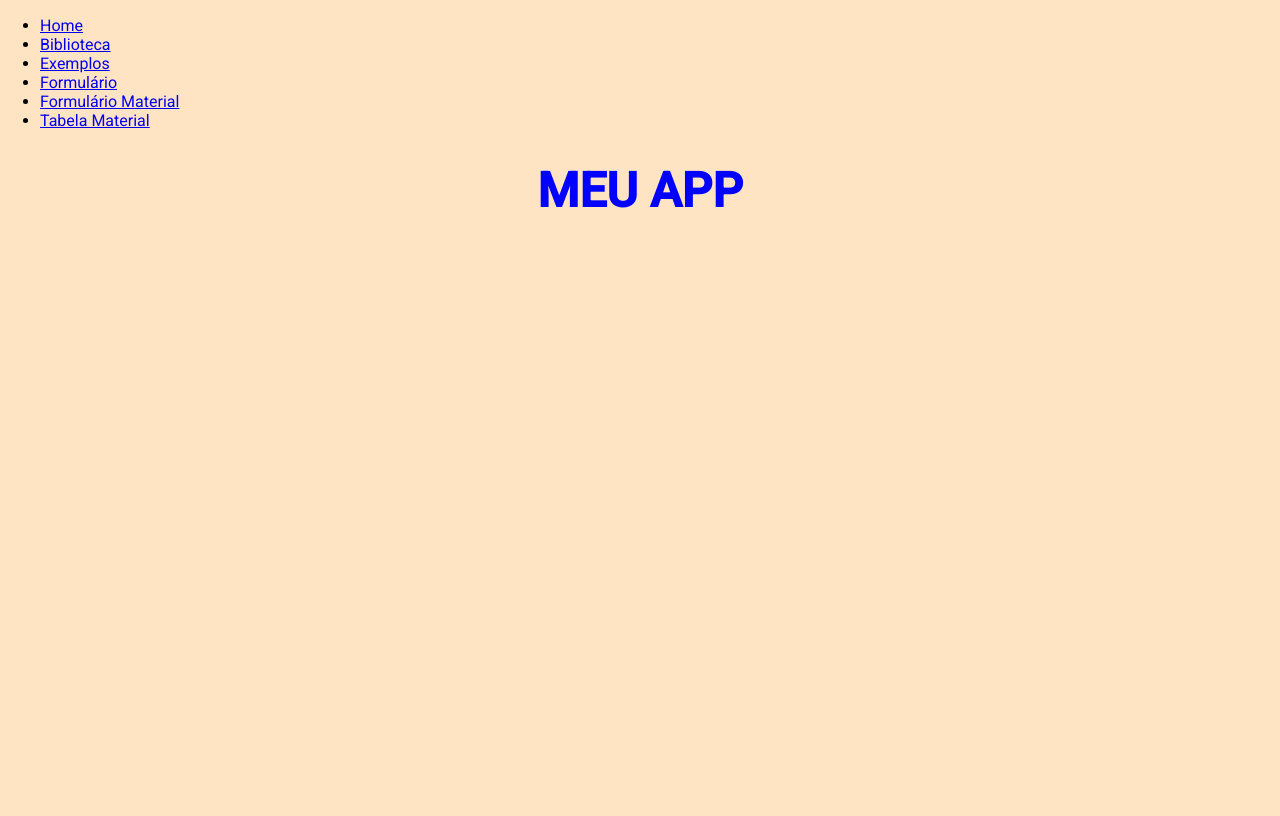
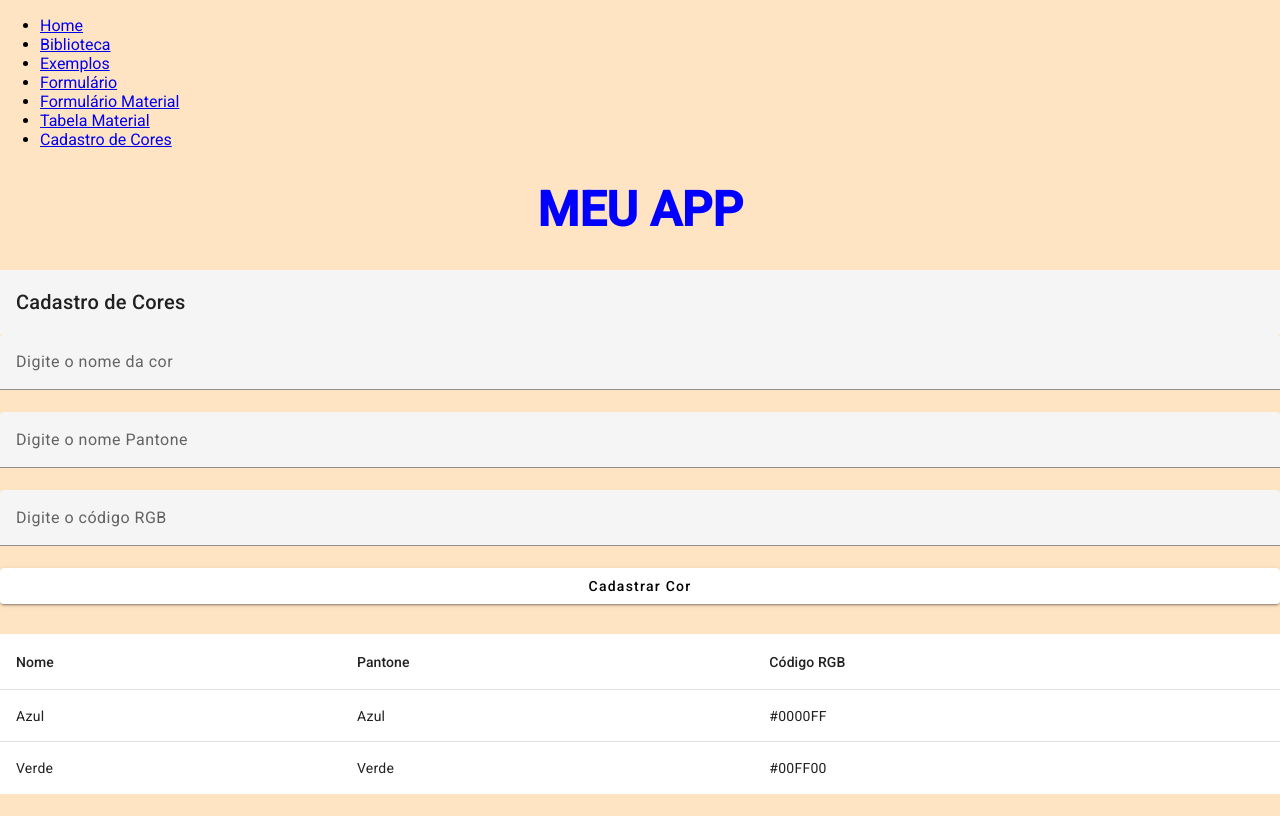
Before and after one commit to leopluz/aula_desenvolvimento-mobile, an Angular app in the folder projetoangular/: page /cadastro-cores in a window 1280 px wide. Before the commit this address led to /. Built offline with nearby package versions, Linux system fonts and the light colour scheme.

Commit message:
Adicionado Cadastro de Cores

```diff
--- a/projetoangular/src/app/app.component.html
+++ b/projetoangular/src/app/app.component.html
@@ -6,6 +6,7 @@
         <li><a routerLink="/formulario">Formulário</a></li>
         <li><a routerLink="/formulario-material">Formulário Material</a></li>
         <li><a routerLink="/tabela-material">Tabela Material</a></li>
+        <li><a routerLink="/cadastro-cores">Cadastro de Cores</a></li>
     </ul>
 </nav>
 
--- a/projetoangular/src/app/app.routes.ts
+++ b/projetoangular/src/app/app.routes.ts
@@ -4,6 +4,7 @@ import { ExemplosComponent } from './components/exemplos/exemplos.component';
 import { FormularioComponent } from './components/formulario/formulario.component';
 import { FormularioMaterialComponent } from './components/formulario-material/formulario-material.component';
 import { TabelaMaterialComponent } from './components/tabela-material/tabela-material.component';
+import { CadastroCoresComponent } from './components/cadastro-cores/cadastro-cores.component';
 
 export const routes: Routes = [
     { path: '', title: 'Meu App', component: TabelaMaterialComponent },
@@ -11,5 +12,6 @@ export const routes: Routes = [
     { path: 'exemplos', title: 'Exemplos', component: ExemplosComponent },
     { path: 'formulario', title: 'Formulário', component: FormularioComponent },
     { path: 'formulario-material', title: 'Formulário Material', component: FormularioMaterialComponent },
-    { path: 'tabela-material', title: 'Tabela Material', component: TabelaMaterialComponent }
+    { path: 'tabela-material', title: 'Tabela Material', component: TabelaMaterialComponent },
+    { path: 'cadastro-cores', title: 'Cadastro de Cores', component: CadastroCoresComponent }
 ];
--- a/projetoangular/src/app/components/cadastro-cores/cadastro-cores.component.css
+++ b/projetoangular/src/app/components/cadastro-cores/cadastro-cores.component.css
@@ -0,0 +1,7 @@
+mat-form-field, button {
+    width: 100%;
+}
+
+form {
+    margin-bottom: 30px;
+}
--- a/projetoangular/src/app/components/cadastro-cores/cadastro-cores.component.html
+++ b/projetoangular/src/app/components/cadastro-cores/cadastro-cores.component.html
@@ -1 +1,39 @@
-<p>cadastro-cores works!</p>
+<mat-toolbar>
+    <span>Cadastro de Cores</span>
+</mat-toolbar>
+
+<form [formGroup]="formularioCores" (ngSubmit)="enviarFormulario(formularioCores.value)">
+    <mat-form-field>
+        <input type="text" placeholder="Digite o nome da cor" formControlName="nome" matInput/>
+    </mat-form-field>
+
+    <mat-form-field>
+        <input type="text" placeholder="Digite o nome Pantone" formControlName="pantone" matInput/>
+    </mat-form-field>
+
+    <mat-form-field>
+        <input type="text" placeholder="Digite o código RGB" formControlName="codigoRgb" matInput/>
+    </mat-form-field>
+
+    <button type="submit" mat-raised-button>Cadastrar Cor</button>
+</form>
+
+
+
+<table [dataSource]="conteudoTabela" myTable mat-table>
+    <tr mat-header-row *matHeaderRowDef="colunasTabela"></tr>
+    <tr mat-row *matRowDef="let row; columns: colunasTabela"></tr>
+
+    <ng-container matColumnDef="nome">
+        <th mat-header-cell *matHeaderCellDef>Nome</th>
+        <td mat-cell *matCellDef="let cor">{{cor.nome}}</td>
+    </ng-container>
+    <ng-container matColumnDef="pantone">
+        <th mat-header-cell *matHeaderCellDef>Pantone</th>
+        <td mat-cell *matCellDef="let cor">{{cor.pantone}}</td>
+    </ng-container>
+    <ng-container matColumnDef="codigoRgb">
+        <th mat-header-cell *matHeaderCellDef>Código RGB</th>
+        <td mat-cell *matCellDef="let cor">{{cor.codigoRgb}}</td>
+    </ng-container>
+</table>
--- a/projetoangular/src/app/components/cadastro-cores/cadastro-cores.component.ts
+++ b/projetoangular/src/app/components/cadastro-cores/cadastro-cores.component.ts
@@ -1,12 +1,44 @@
 import { Component } from '@angular/core';
+import { FormControl, FormGroup, FormsModule, ReactiveFormsModule, Validators } from '@angular/forms';
+import { MatButton } from '@angular/material/button';
+import { MatFormField, MatInput } from '@angular/material/input';
+import { MatTableDataSource, MatTableModule } from '@angular/material/table';
+import { MatToolbar } from '@angular/material/toolbar';
 
 @Component({
   selector: 'app-cadastro-cores',
   standalone: true,
-  imports: [],
+  imports: [
+    FormsModule,
+    ReactiveFormsModule,
+    MatInput,
+    MatToolbar,
+    MatFormField,
+    MatButton,
+    MatTableModule
+  ],
   templateUrl: './cadastro-cores.component.html',
   styleUrl: './cadastro-cores.component.css'
 })
 export class CadastroCoresComponent {
+  colunasTabela = [ 'nome', 'pantone', 'codigoRgb' ];
+  dadosDaTabela = [
+    { nome: 'Azul', pantone: 'Azul', codigoRgb: '#0000FF' },
+    { nome: 'Verde', pantone: 'Verde', codigoRgb: '#00FF00' },
+  ];
+  conteudoTabela = new MatTableDataSource(this.dadosDaTabela);
+
+  formularioCores = new FormGroup(
+    {
+      nome: new FormControl('', Validators.required),
+      pantone: new FormControl('', [ Validators.required ]),
+      codigoRgb: new FormControl('', [ Validators.required ]),
+    }
+  );
+
+  enviarFormulario(cor : any) {
+    this.conteudoTabela.data.push( { nome: cor.nome, pantone: cor.pantone, codigoRgb: cor.codigoRgb } );
+    this.conteudoTabela.data = this.conteudoTabela.data;
+  }
 
 }
```
